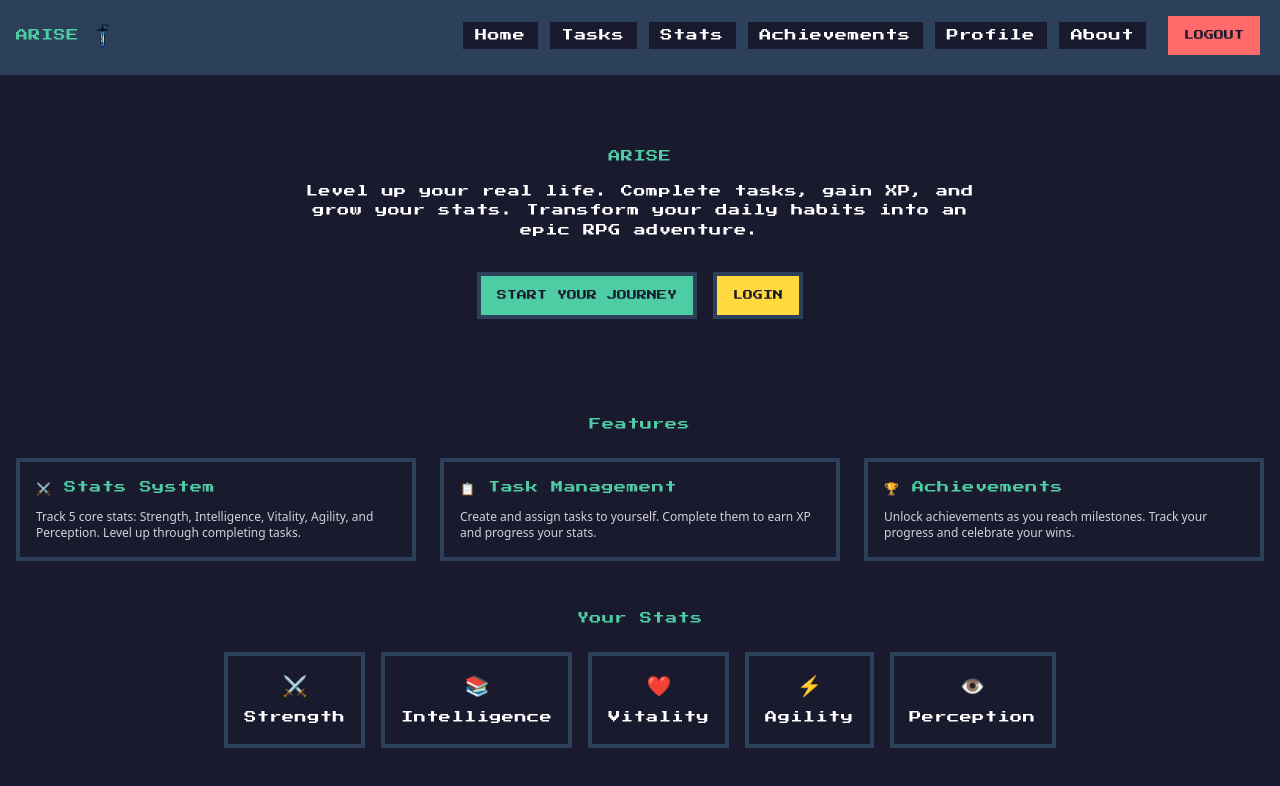
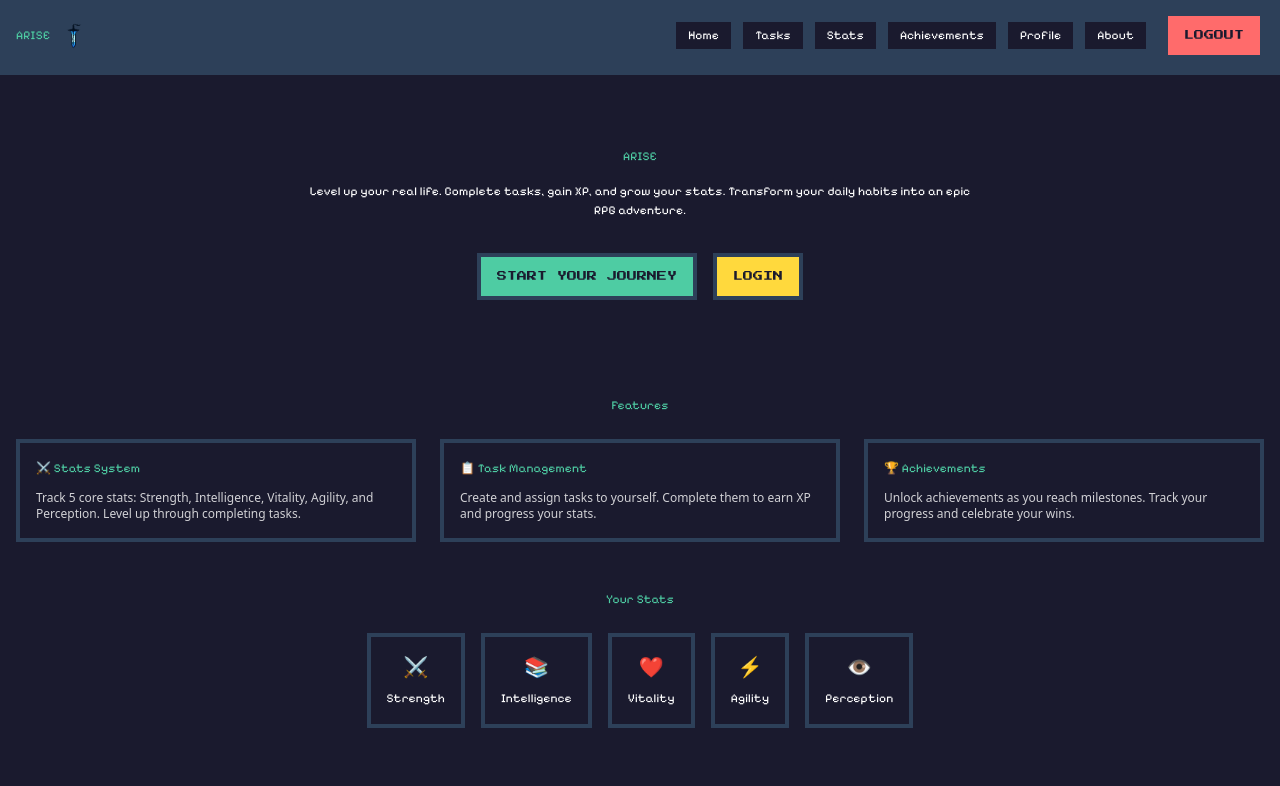
Before and after one commit to hpatel-27/arise, a React (Vite) app in the folder frontend/: page / in a window 1280 px wide. Shown: the top 786 px of the page. Built offline with nearby package versions, Linux system fonts and the light colour scheme; no server answers; sample sign-in values are in the browser's storage.

Commit message:
feat: use pixelify-sans for text

```diff
--- a/frontend/index.html
+++ b/frontend/index.html
@@ -9,6 +9,10 @@
       href="https://fonts.googleapis.com/css2?family=Press+Start+2P&display=swap"
       rel="stylesheet"
     />
+    <link
+      href="https://fonts.googleapis.com/css2?family=Pixelify+Sans&display=swap"
+      rel="stylesheet"
+    />
     <meta name="viewport" content="width=device-width, initial-scale=1.0" />
 
     <title>Arise</title>
--- a/frontend/src/index.css
+++ b/frontend/src/index.css
@@ -1,10 +1,4 @@
 @import "tailwindcss";
-
-.press-start-2p-regular {
-  font-family: "Press Start 2P", system-ui;
-  font-weight: 400;
-  font-style: italic;
-}
 
 :root {
   line-height: 1.5;
@@ -33,10 +27,13 @@ body {
 }
 
 .font-pixel {
-  font-family: "Press Start 2P", cursive;
+  font-family: "Pixelify Sans", sans-serif;
   font-size: 0.75rem;
   line-height: 1.6;
-  letter-spacing: 0.05em;
+  letter-spacing: 0.02em;
+  -webkit-font-smoothing: none;
+  -moz-osx-font-smoothing: unset;
+  text-rendering: optimizeSpeed;
 }
 
 /* Pixel-art color palette */
```
